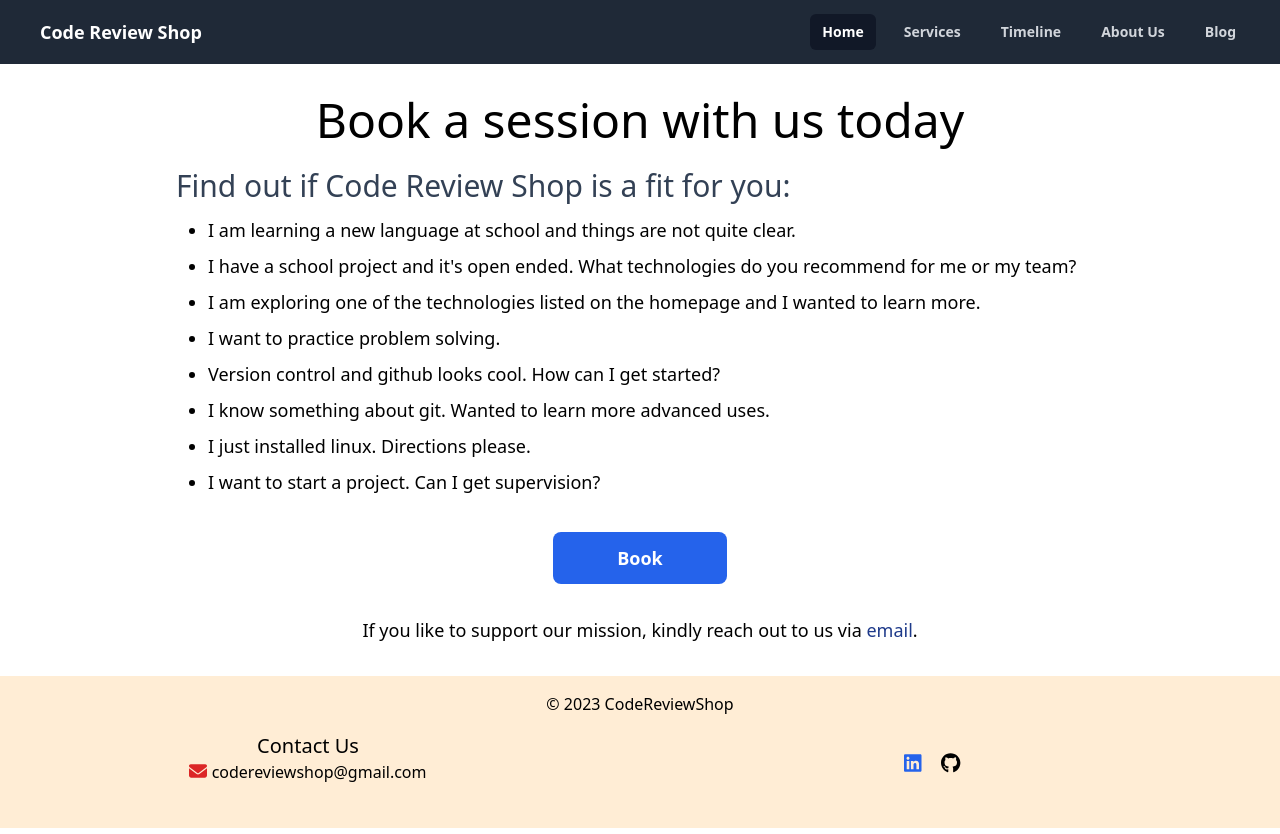
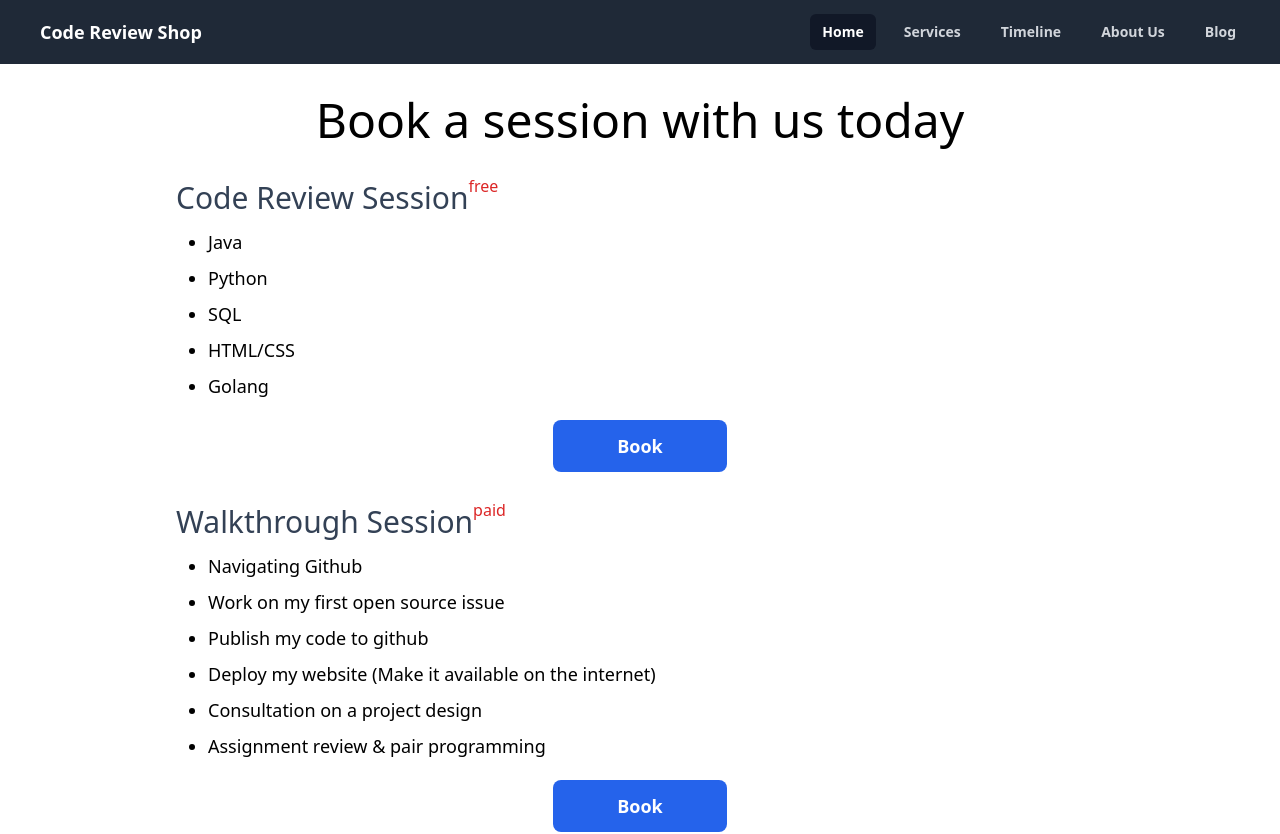
Before and after one commit to project-graveyard/codereviewshop, a Vue app: page /services in a window 1280 px wide. Shown: the top 834 px of the page. Built offline with nearby package versions, Linux system fonts and the light colour scheme.

Commit message:
update services page

```diff
--- a/src/router/index.js
+++ b/src/router/index.js
@@ -17,7 +17,7 @@ const router = createRouter({
     {
       path: "/services",
       name: "Services",
-      component: () => import("../views/Service/ServiceView.vue"),
+      component: () => import("../views/ServiceView.vue"),
     },
     {
       path: "/timeline",
--- a/src/views/Service/CodeReviewSection.vue
+++ /dev/null
@@ -1,41 +0,0 @@
-<template>
-  <div>
-    <h1 class="text-3xl text-slate-700 mt-6">
-      Find out if Code Review Shop is a fit for you:
-    </h1>
-    <ul class="py-2 ml-8 list-disc leading-9 text-lg">
-      <li>
-        I am learning a new language at school and things are not quite clear.
-      </li>
-      <li>
-        I have a school project and it's open ended. What technologies do you
-        recommend for me or my team?
-      </li>
-      <li>
-        I am exploring one of the technologies listed on the homepage and I
-        wanted to learn more.
-      </li>
-      <li>I want to practice problem solving.</li>
-      <li>Version control and github looks cool. How can I get started?</li>
-      <li>I know something about git. Wanted to learn more advanced uses.</li>
-      <li>I just installed linux. Directions please.</li>
-      <li>I want to start a project. Can I get supervision?</li>
-    </ul>
-  </div>
-
-  <div class="container mt-6">
-    <div class="text-center">
-      <a
-        href="https://cal.com/codereviewshop/meet"
-        target="_blank"
-        rel="noreferrer"
-      >
-        <button
-          class="bg-blue-600 text-white py-3 px-16 text-lg font-semibold rounded-lg"
-        >
-          Book
-        </button>
-      </a>
-    </div>
-  </div>
-</template>
--- a/src/views/Service/MentorshipSection.vue
+++ /dev/null
@@ -1 +0,0 @@
-<template></template>
--- a/src/views/Service/ServiceView.vue
+++ /dev/null
@@ -1,21 +0,0 @@
-<script setup>
-import CodeReviewSection from './CodeReviewSection.vue';
-import WalkthroughSection from './WalkthroughSection.vue';
-import MentorshipSection from './MentorshipSection.vue';
-</script>
-
-<template>
-  <div class="pt-8 container px-4 lg:w-3/4 2xl:w-1/2">
-    <h1 class="text-center text-5xl mb-3">Book a session with us today</h1>
-    <CodeReviewSection />
-    <WalkthroughSection />
-    <MentorshipSection />
-    <div class="text-lg text-center my-8 mx-3">
-      <p>
-        If you like to support our mission, kindly reach out to us via
-        <a href="mailto:codereviewshop@gmail.com" class="text-blue-900">email</a
-        >.
-      </p>
-    </div>
-  </div>
-</template>
--- a/src/views/Service/WalkthroughSection.vue
+++ /dev/null
@@ -1,2 +0,0 @@
-<template>
-</template>
--- /dev/null
+++ b/src/views/ServiceView.vue
@@ -0,0 +1,69 @@
+<script setup>
+const service_list = [
+  {
+    heading: "Code Review Session",
+    options: ["Java", "Python", "SQL", "HTML/CSS", "Golang"],
+    link: "https://cal.com/codereviewshop/meet",
+    tier: "free",
+  },
+  {
+    heading: "Walkthrough Session",
+    options: [
+      "Navigating Github",
+      "Work on my first open source issue",
+      "Publish my code to github",
+      "Deploy my website (Make it available on the internet)",
+      "Consultation on a project design",
+      "Assignment review & pair programming",
+    ],
+    link: "https://cal.com/codereviewshop/walkthrough",
+    tier: "paid",
+  },
+  {
+    heading: "Tutoring Session",
+    options: [
+      "Learn version control systems using git",
+      "Learn the linux command line",
+      "Learn programming fundamentals",
+    ],
+    link: "https://cal.com/codereviewshop/tutoring",
+    tier: "paid",
+  },
+];
+</script>
+
+<template>
+  <div class="pt-8 container px-4 lg:w-3/4 2xl:w-1/2">
+    <h1 class="text-center text-5xl mb-3">Book a session with us today</h1>
+    <div v-for="service in service_list">
+      <div class="flex items-center text-center">
+        <h1 class="text-3xl text-slate-700 mt-6">
+          {{ service.heading }}
+        </h1>
+        <span class="text-red-600 text-md">{{ service.tier }}</span>
+      </div>
+      <ul class="py-2 ml-8 list-disc leading-9 text-lg">
+        <li v-for="item in service.options">{{ item }}</li>
+      </ul>
+      <div class="container my-2">
+        <div class="text-center">
+          <a :href="service.link" target="_blank" rel="noreferrer">
+            <button
+              class="bg-blue-600 text-white py-3 px-16 text-lg font-semibold rounded-lg"
+            >
+              Book
+            </button>
+          </a>
+        </div>
+      </div>
+    </div>
+
+    <div class="text-lg text-center my-8 mx-3">
+      <p>
+        If you like to support our mission, kindly reach out to us via
+        <a href="mailto:codereviewshop@gmail.com" class="text-blue-900">email</a
+        >.
+      </p>
+    </div>
+  </div>
+</template>
```
